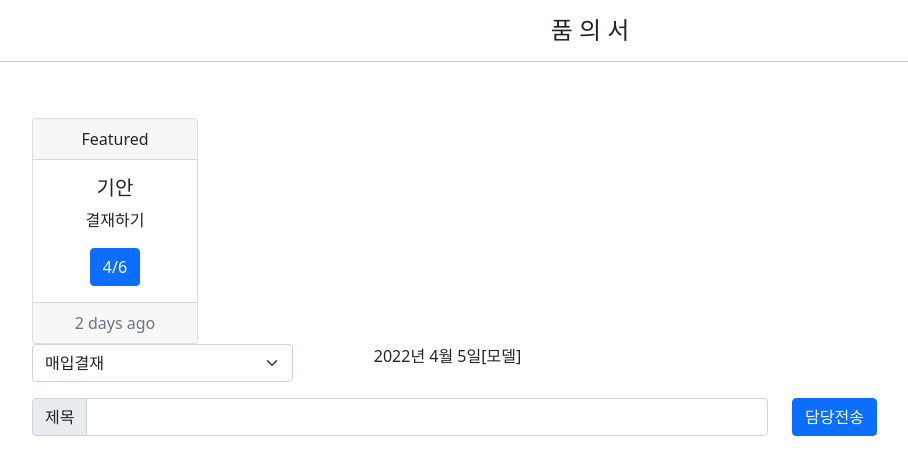
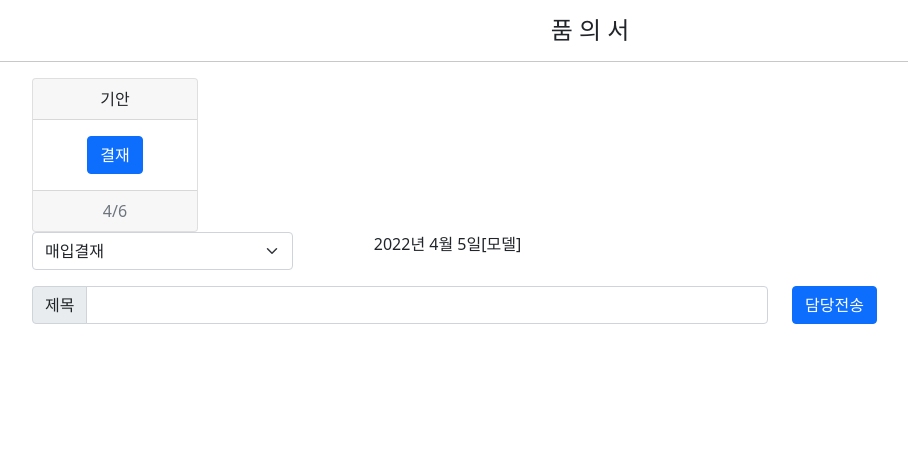
Before and after one commit to hyunsoo76/pybo, a Django app: page /eas/detail in a window 1280 px wide. Shown: the top 475 px of the page, without its empty margins (50-958 px from the left). Run offline with Django 3.2, Linux system fonts and the light colour scheme.

Commit message:
결재란 제작

```diff
--- a/eas/templates/eas/detail.html
+++ b/eas/templates/eas/detail.html
@@ -15,22 +15,22 @@
         <p></p>
         <h4 align="center">품 의 서</h4>
         <hr>
-        <br>
+
         <p></p>
 <div class="container">
         <div class="row justify-content-md-right">
             <div class="col col-lg-2">
                 <div class="card text-center">
                   <div class="card-header">
-                    Featured
+                    기안
                   </div>
                   <div class="card-body">
-                    <h5 class="card-title">기안</h5>
-                    <p class="card-text">결재하기</p>
-                    <a href="#" class="btn btn-primary">4/6</a>
+<!--                    <h5 class="card-title">결재</h5>-->
+<!--                    <p class="card-text">결재하기</p>-->
+                    <a href="#" class="btn btn-primary">결재</a>
                   </div>
                   <div class="card-footer text-muted">
-                    2 days ago
+                    4/6
                   </div>
                 </div>
 
```
